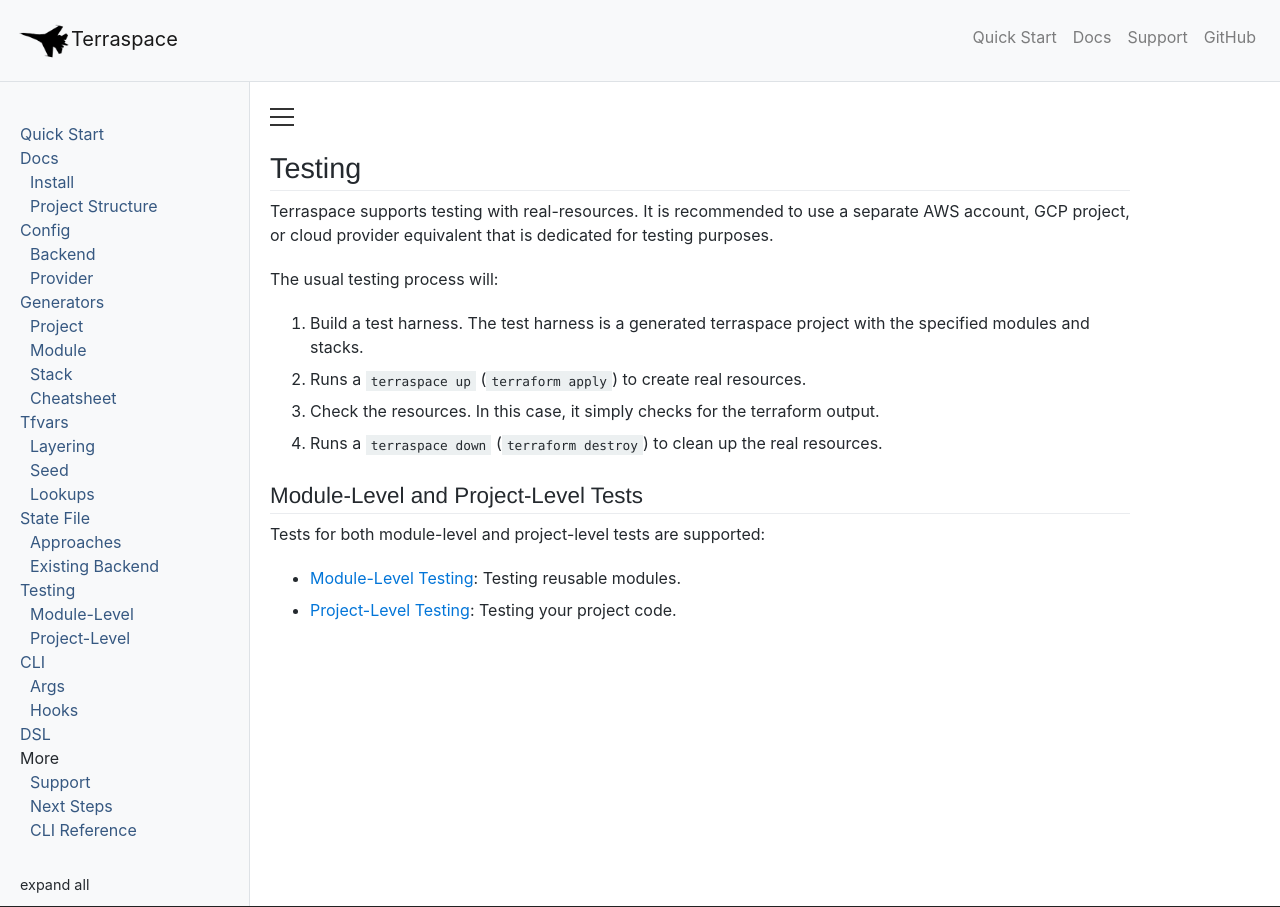
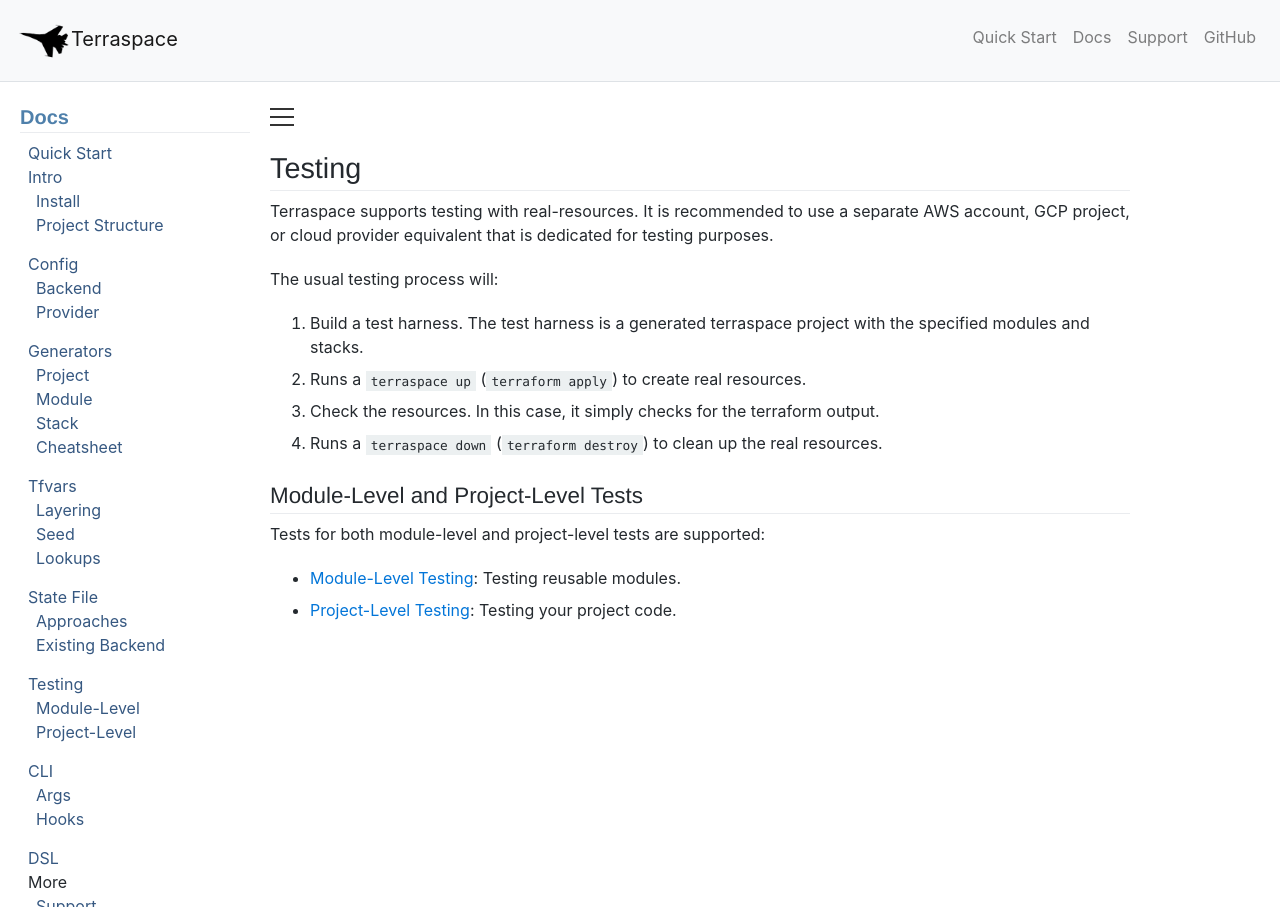
Before and after one commit to boltops-tools/terraspace-docs, a Jekyll site: the page built from _docs/testing.md, in a window 1280 px wide, cut to the strip 0-907 px from the top of the page. Built offline with Jekyll 4.4.1, drawn with Linux system fonts in a browser that asks for light colours; nearby versions of some CDN libraries; library files that are not in the unit come from our copies; a script that is not in the unit is left out.

Commit message:
adjust sidebar css

```diff
--- a/_includes/sidebar.html
+++ b/_includes/sidebar.html
@@ -1,8 +1,9 @@
-<div class="bg-light border-right" id="sidebar">
+<div id="sidebar">
   <div class="content-nav">
+    <h2>Docs</h2>
     <ul id="subnav">
       <li><a href="{% link quick-start.md %}">Quick Start</a></li>
-      <li><a href="{% link docs.md %}">Docs</a>
+      <li><a href="{% link docs.md %}">Intro</a>
         <ul>
           <li><a href="{% link _docs/install.md %}">Install</a></li>
           <li><a href="{% link _docs/structure.md %}">Project Structure</a></li>
--- a/_sass/caret.scss
+++ b/_sass/caret.scss
@@ -26,7 +26,7 @@
 // to align the menu items
 .caret-spacing::before {
   content: "\25B6"; // so we can keep the same width
-  color: #f8f9fa; // matches with background so cannot be seen
+  color: white; // matches with background so cannot be seen
 }
 
 .nested {
--- a/_sass/sidebar.scss
+++ b/_sass/sidebar.scss
@@ -9,7 +9,6 @@
   padding-left: 20px;
   min-width: 250px;
   max-width: 250px;
-  background: #7386D5;
   transition: all 0.3s;
 }
 
@@ -49,25 +48,42 @@
   margin: 0;
   padding: 0;
   font-size: 20px;
+  font-size: 1.25em;
 
-  ul#subnav, ul#subnav li {
-    padding-left: 0;
+  h2 {
+    color: #4f80ab;
+    font-size: 20px;
+    font-weight: bold;
   }
 
-  ul, li {
-    padding-bottom: 0; // reset defaults.scss
+  ul, ol {
+    list-style-type: none;
+    margin: 0;
+    padding: 0;
+    padding-bottom: 15px;
+  }
+
+  li {
+    margin: 0;
+    padding: 0; // reset defaults.scss
     padding-left: 8px;
     list-style-type: none;
-    margin: 0;
   }
 
   a {
-    color: #0865ca;
+    // color: #0865ca;
+    color: #365881;
   }
 
   a.current-page {
     color: #d88a13;
   }
+}
+
+.content-nav a.active {
+  color: #101010;
+  text-decoration: underline;
+  font-weight: bold;
 }
 
 .expand-all {
--- a/_sass/theme.scss
+++ b/_sass/theme.scss
@@ -91,27 +91,6 @@
   @media (min-width: 992px) {
     margin-top: 35px;
   }
-}
-
-.content-nav {
-  margin-top: 20px;
-  font-size: 1.25em;
-}
-
-.content-nav ul, .content-nav ol {
-  list-style-type: none;
-  margin-left: 0;
-  padding-left: 10px;
-}
-
-.content-nav a {
-  color: #365881;
-}
-
-.content-nav a.active {
-  color: #101010;
-  text-decoration: underline;
-  font-weight: bold;
 }
 
 .reference-nav {
```
